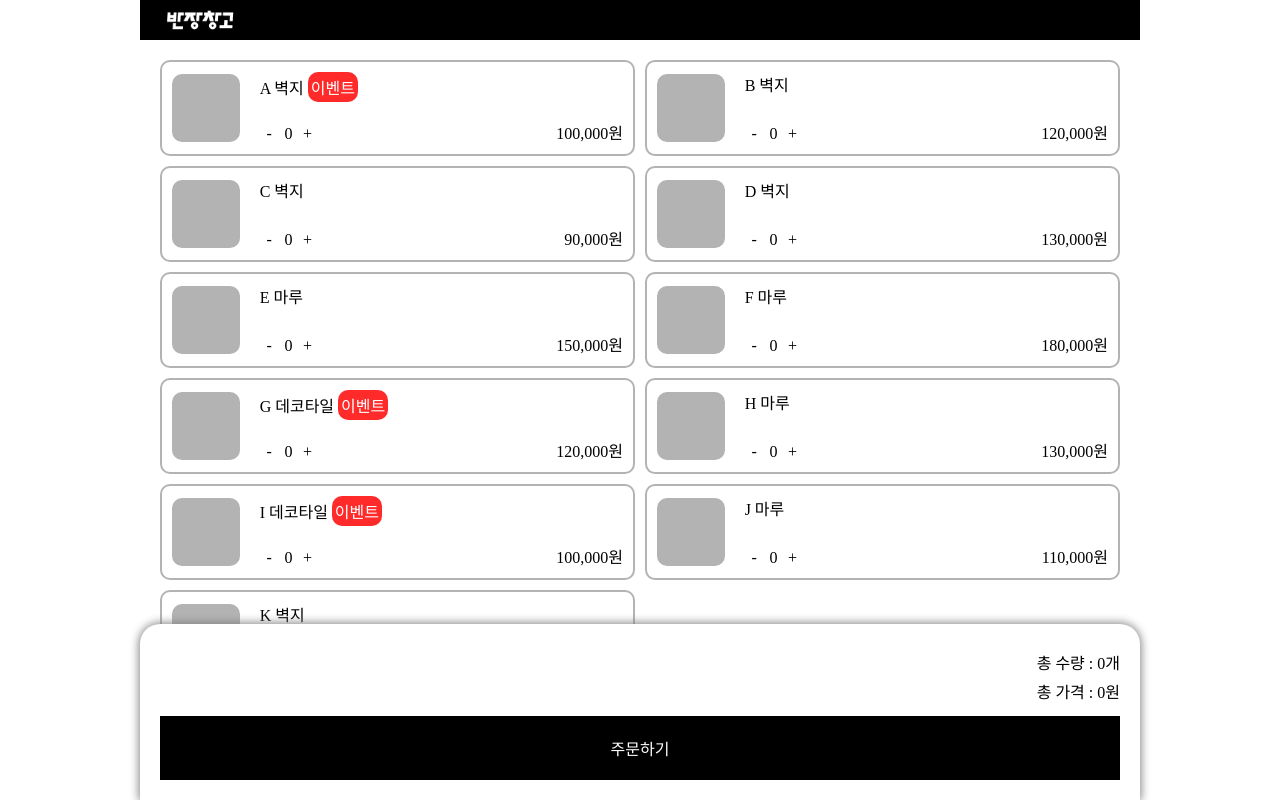
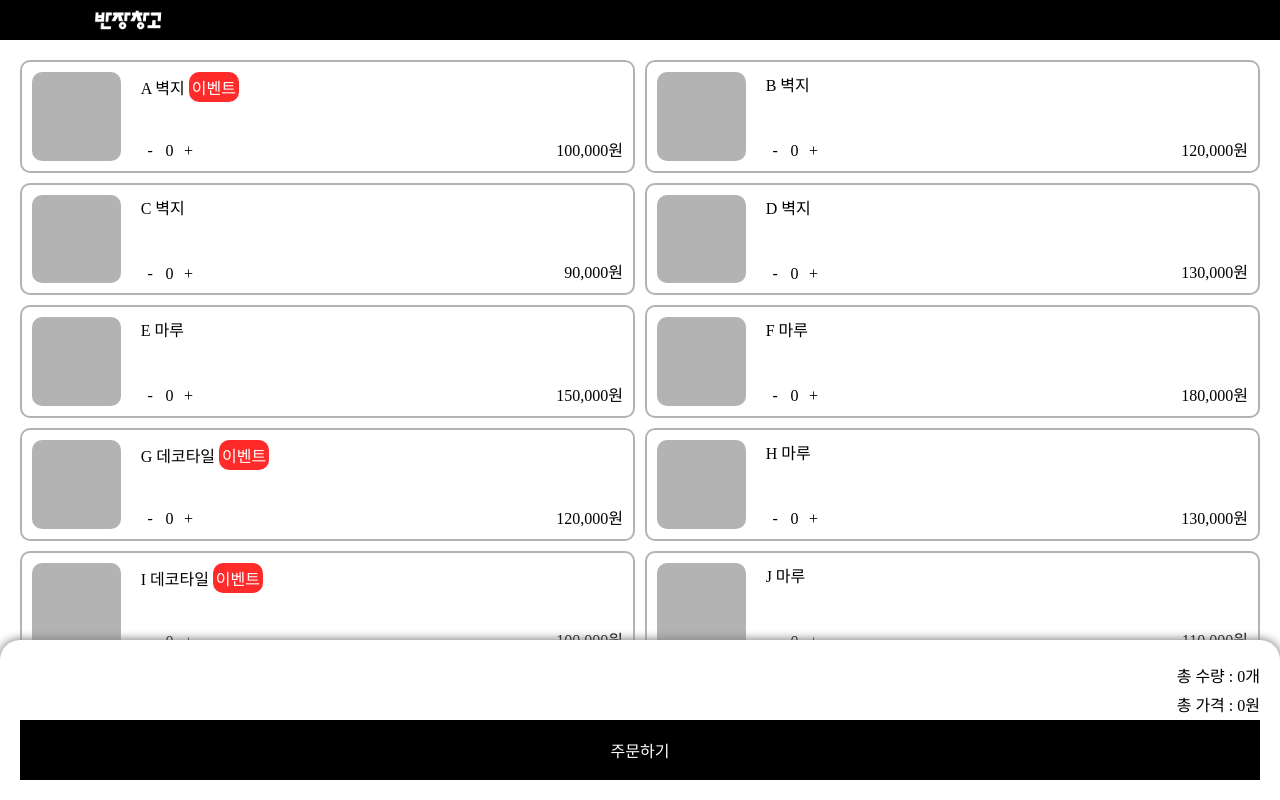
Before and after one commit to CCCWS/shopping-cart, a React (Create React App) app: page /order in a window 1280 px wide. Built offline with nearby package versions, Linux system fonts and the light colour scheme; data requests are answered from the project's data file; a web font is replaced by a local one.

Commit message:
fix 레이아웃 수정

```diff
--- a/src/page/Order/Footer.tsx
+++ b/src/page/Order/Footer.tsx
@@ -63,12 +63,11 @@ const Footer = () => {
 };
 
 const FooterDiv = styled.footer`
-  width: 100%;
+  /* width: 100%;
   height: 100%;
   background-color: white;
 
-  box-shadow: 0px 0px 10px 1px gray;
-  border-radius: 20px 20px 0px 0px;
+
 
   padding: 20px;
 
@@ -76,7 +75,27 @@ const FooterDiv = styled.footer`
   flex-direction: column;
   justify-content: space-between;
 
-  z-index: 1;
+  z-index: 1; */
+
+  position: fixed;
+  bottom: 0;
+  left: 0;
+  width: 100%;
+  height: 10rem;
+
+  background-color: white;
+
+  box-shadow: 0px 0px 10px 1px gray;
+  border-radius: 20px 20px 0px 0px;
+  padding: 20px;
+
+  display: flex;
+  flex-direction: column;
+  justify-content: space-between;
+
+  @media (max-width: 600px) {
+    width: 100%;
+  }
 `;
 
 const CartInfo = styled.div`
--- a/src/page/Order/Header.tsx
+++ b/src/page/Order/Header.tsx
@@ -14,19 +14,23 @@ const Header = () => {
   );
 };
 
-const HeaderDiv = styled.div`
+const HeaderDiv = styled.header`
   width: 100%;
-  height: 100%;
+  height: 5%;
+
   background-color: black;
 
   display: flex;
   align-items: center;
 
+  position: sticky;
+  top: 0;
+
   z-index: 1;
 `;
 
 const Logo = styled(LogoBg)<{ bgicon: string }>`
-  width: 120px;
+  width: 20%;
   height: 60%;
 
   &:hover {
--- a/src/page/Order/ItemDiv.tsx
+++ b/src/page/Order/ItemDiv.tsx
@@ -27,7 +27,7 @@ const ItemDiv = ({ item }: ItemProps) => {
 
   //장바구니 상품 추가 이벤트
   const onAddCart = (price: number, id: string) => {
-    if (item.count === 99) return;
+    if (item.count === 999) return;
     dispatch(cartAction.calcAddCart(price));
     dispatch(itemAction.increaseCartItemCount(id));
   };
--- a/src/page/Order/ItemList.tsx
+++ b/src/page/Order/ItemList.tsx
@@ -36,17 +36,16 @@ const ItemList = () => {
 
 const Item = styled.div<{ $orderLoading: boolean }>`
   width: 100%;
-  height: 100%;
 
   display: flex;
   flex-direction: column;
   gap: 20px 0px;
 
   padding: 20px;
-  overflow-y: scroll;
+
+  padding-bottom: calc(10rem + 20px);
 
   @media (min-width: 800px) {
-    /* width: 80vw; */
     display: grid;
     grid-template-columns: 1fr 1fr;
     gap: 10px 10px;
--- a/src/page/Order/Order.tsx
+++ b/src/page/Order/Order.tsx
@@ -15,8 +15,6 @@ import ItemList from "./ItemList";
 
 const Order = () => {
   const dispatch = useTypeDispatch();
-  const deviceType = useTypeSelector((state) => state.device.device);
-  const [innerHeight, setInnerHeight] = useState<string>("");
 
   useEffect(() => {
     dispatch(loadingAction.changeGetApiLoadingState(true));
@@ -42,15 +40,8 @@ const Order = () => {
     return () => clearTimeout(getApi);
   }, [dispatch]);
 
-  useEffect(() => {
-    if (typeof window !== "undefined") {
-      if (deviceType === "mobile") setInnerHeight(`${window.innerHeight}px`);
-      if (deviceType === "pc") setInnerHeight("100vh");
-    }
-  }, [deviceType]);
-
   return (
-    <OrderDiv $innerHeight={innerHeight}>
+    <OrderDiv>
       <Header />
       <ItemList />
       <Footer />
@@ -58,11 +49,16 @@ const Order = () => {
   );
 };
 
-const OrderDiv = styled(PageDiv)<{ $innerHeight: string }>`
-  height: ${(props) => props.$innerHeight};
+const OrderDiv = styled(PageDiv)`
+  width: 100%;
+  height: 100vh;
+
   position: relative;
-  display: grid;
-  grid-template-rows: 5% 1fr 11rem;
+  overflow-y: scroll;
+
+  @media (max-width: 800px) {
+    width: 100%;
+  }
 `;
 
 export default Order;
--- a/src/redux/reducer/cart.ts
+++ b/src/redux/reducer/cart.ts
@@ -42,6 +42,10 @@ export const cartSlice = createSlice({
       state.totalPrice = state.totalPrice - action.payload;
     },
 
+
+
+
+    //개수 수정은 saveItem.ts에서 처리 하는것으로 변경
     //상품 개수 증가
     addCartList: (state, action: PayloadAction<string>) => {
       //장바구니에 상품이 있는지 확인하고
```
